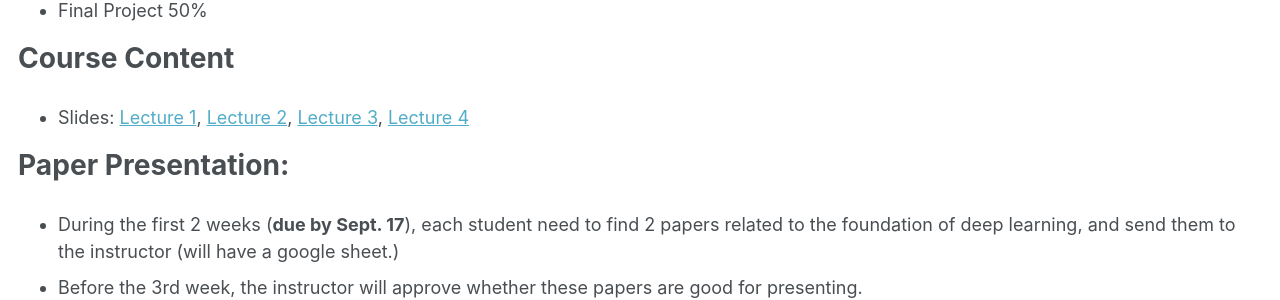
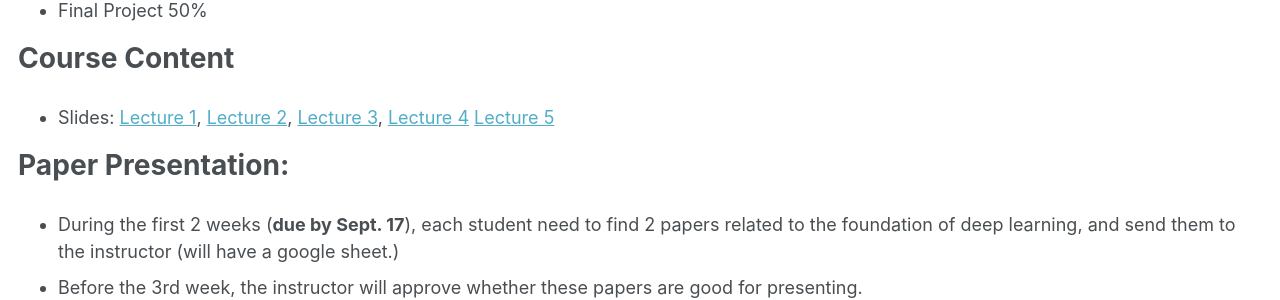
Before and after one commit to difanzou/difanzou.github.io, a Jekyll site: the page built from _teaching/2023-fall-teaching.md, in a window 1280 px wide. Shown: the part 881-1181 px from the top of the page. Built offline with Jekyll 4.4.1, drawn with Linux system fonts in a browser that asks for light colours.

Commit message:
add teaching and group

```diff
--- a/_teaching/2023-fall-teaching.md
+++ b/_teaching/2023-fall-teaching.md
@@ -23,7 +23,7 @@ Deep learning has achieved great success in many real-world applications. Howeve
 
 # Course Content
 
-* Slides: [Lecture 1](https://drive.google.com/file/d/1Z3JX-ULSwMEtNRB5h08BKIGuTMo5vdK2/view?usp=sharing), [Lecture 2](https://drive.google.com/file/d/1KquUvsSpr0uRECIEV0atQIbZx4q7GZI5/view?usp=sharing), [Lecture 3](https://drive.google.com/file/d/18BgwcC43VIT0rEk_8vrcIX7_BniVXOJS/view?usp=sharing), [Lecture 4](https://drive.google.com/file/d/1fYmVasCykf2BXtzIAGBbEEe_Km130937/view?usp=sharing)
+* Slides: [Lecture 1](https://drive.google.com/file/d/1Z3JX-ULSwMEtNRB5h08BKIGuTMo5vdK2/view?usp=sharing), [Lecture 2](https://drive.google.com/file/d/1KquUvsSpr0uRECIEV0atQIbZx4q7GZI5/view?usp=sharing), [Lecture 3](https://drive.google.com/file/d/18BgwcC43VIT0rEk_8vrcIX7_BniVXOJS/view?usp=sharing), [Lecture 4](https://drive.google.com/file/d/1fYmVasCykf2BXtzIAGBbEEe_Km130937/view?usp=sharing) [Lecture 5](https://drive.google.com/file/d/1tFJ6ogbm8_0nsixqx0S9YQRKz83_lrAK/view?usp=sharing)
 
 # Paper Presentation:
 
```
